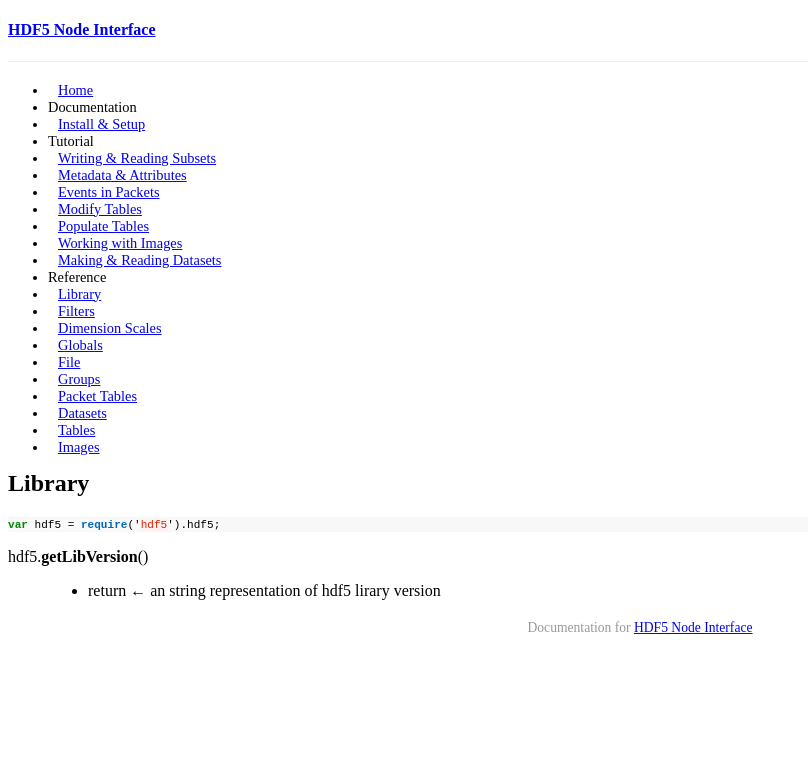
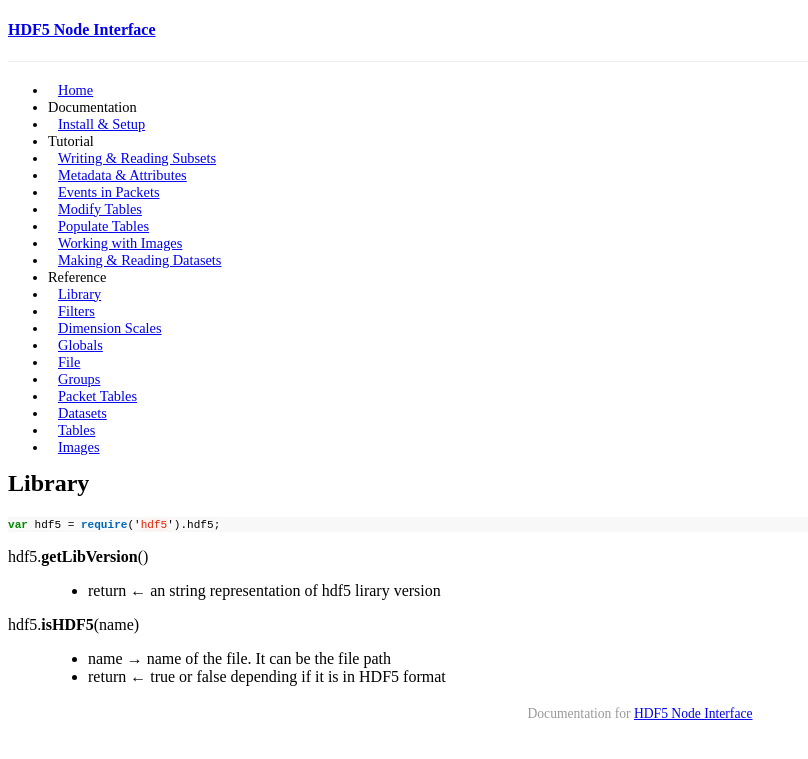
Before and after one commit to HDF-NI/hdf5.node, a Jekyll site: the page built from _posts/2016-11-26-library.md, in a window 1280 px wide. Shown: the top 759 px of the page, without its empty margins (0-808 px from the left). Built offline with Jekyll 4.4.1, drawn with Linux system fonts in a browser that asks for light colours; a style sheet for code colours, icons or effects is not loaded.

Commit message:
aded isHDF5

```diff
--- a/_posts/2016-11-26-library.md
+++ b/_posts/2016-11-26-library.md
@@ -13,3 +13,9 @@ hdf5.**getLibVersion**()
 
 >
 > * return &larr; an string representation of hdf5 lirary version
+
+hdf5.**isHDF5**(name)
+
+>
+> * name &rarr; name of the file. It can be the file path
+> * return &larr; true or false depending if it is in HDF5 format
```
